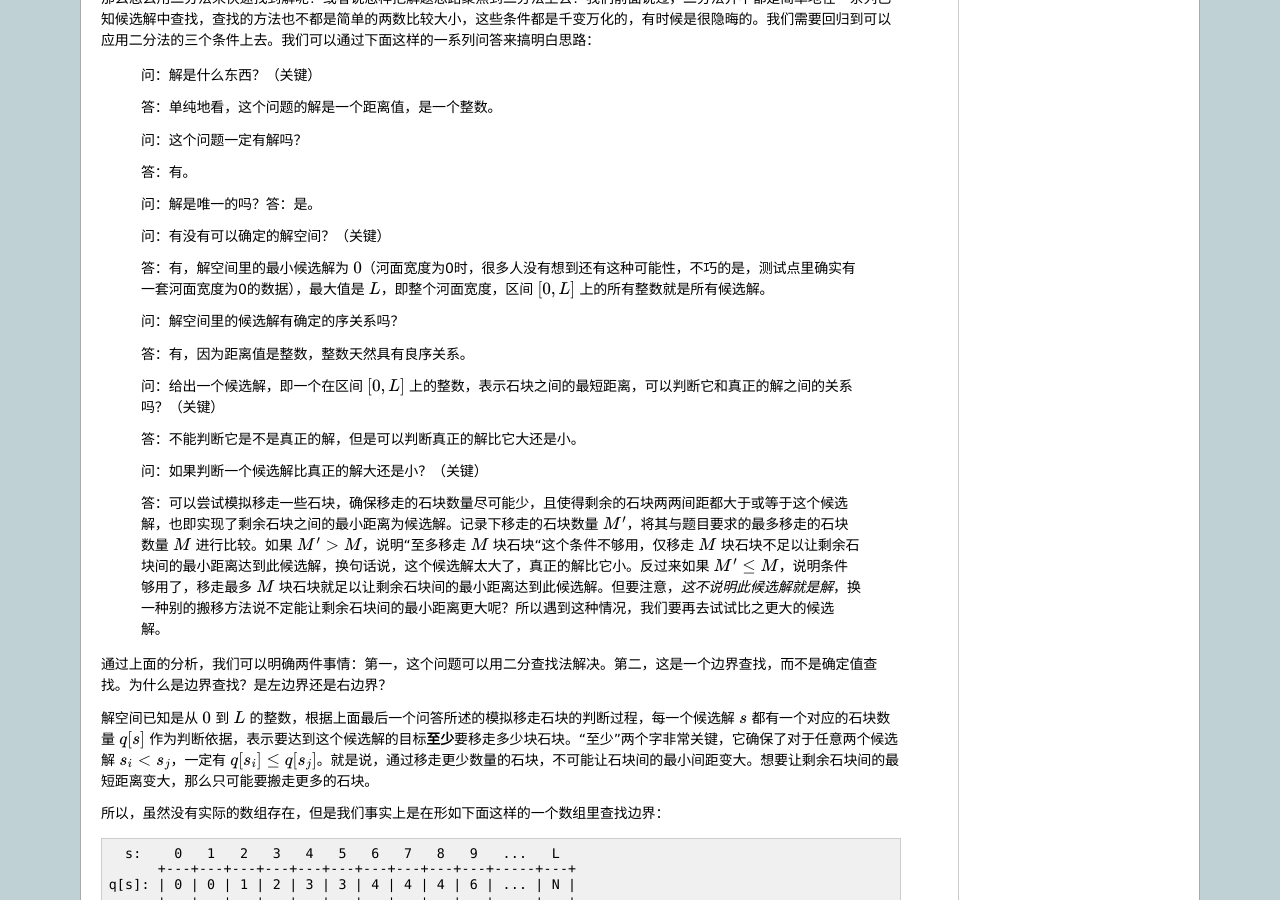
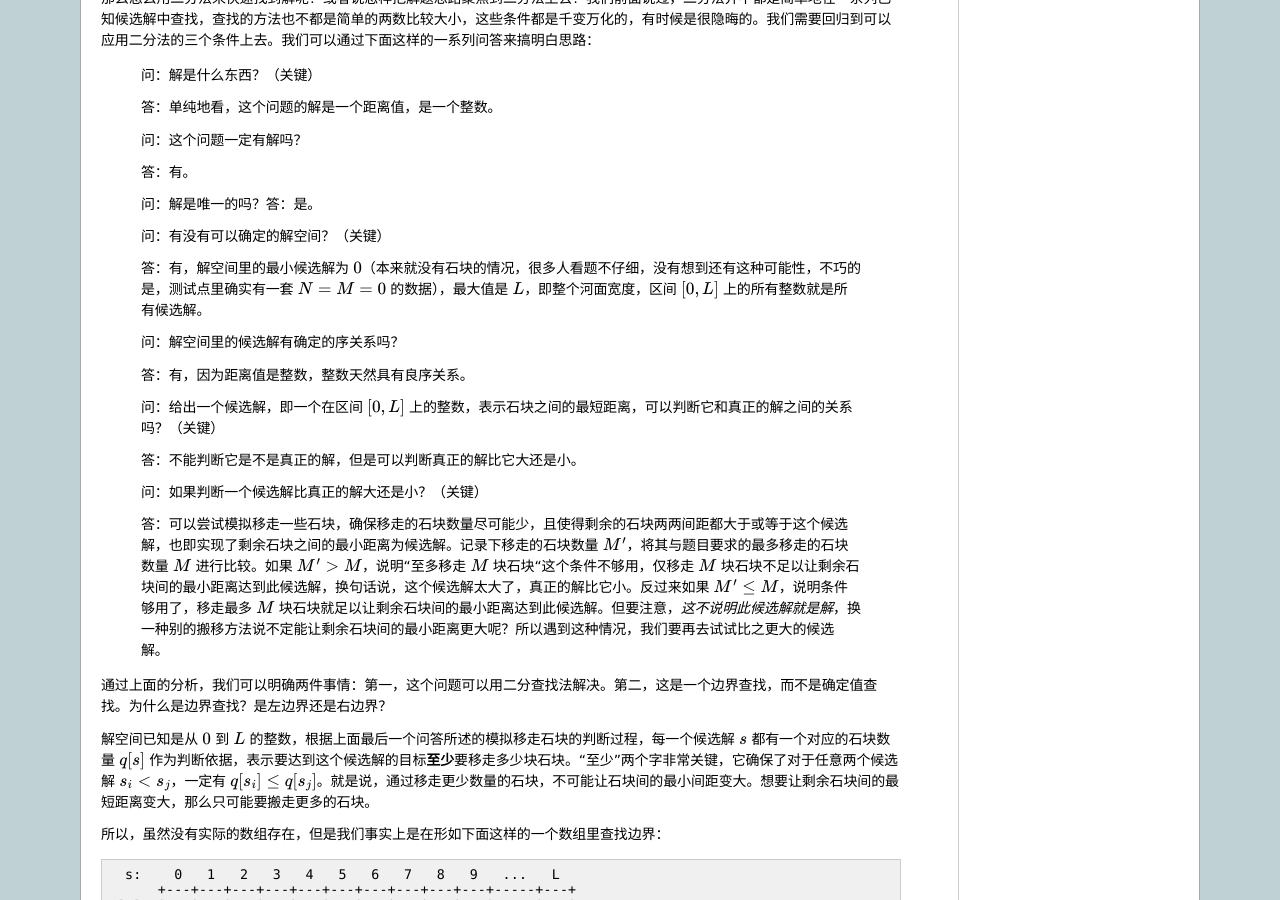
Before and after one commit to majorli/algo_guide, a Sphinx documentation site: the page built from source/ch02/sec04/248_p2678.rst, in a window 1280 px wide and 900 px high, scrolled down 1135 px. Built offline with Sphinx 7.4.7, drawn with Linux system fonts in a browser that asks for light colours; formulas are drawn with MathJax 3.

Commit message:
20200312_2336draft

```diff
--- a/source/ch02/sec04/248_p2678.rst
+++ b/source/ch02/sec04/248_p2678.rst
@@ -71,7 +71,7 @@
 
    问：有没有可以确定的解空间？（关键）
 
-   答：有，解空间里的最小候选解为 :math:`0`\ （河面宽度为0时，很多人没有想到还有这种可能性，不巧的是，测试点里确实有一套河面宽度为0的数据），最大值是 :math:`L`，即整个河面宽度，区间 :math:`[0,L]` 上的所有整数就是所有候选解。
+   答：有，解空间里的最小候选解为 :math:`0`\ （本来就没有石块的情况，很多人看题不仔细，没有想到还有这种可能性，不巧的是，测试点里确实有一套 :math:`N = M = 0` 的数据），最大值是 :math:`L`，即整个河面宽度，区间 :math:`[0,L]` 上的所有整数就是所有候选解。
 
    问：解空间里的候选解有确定的序关系吗？
 
```
Also changed, not shown: source/ch02/sec04/249_p1577.rst (+27 -0 lines), source/images/249_p1577.png (added).
